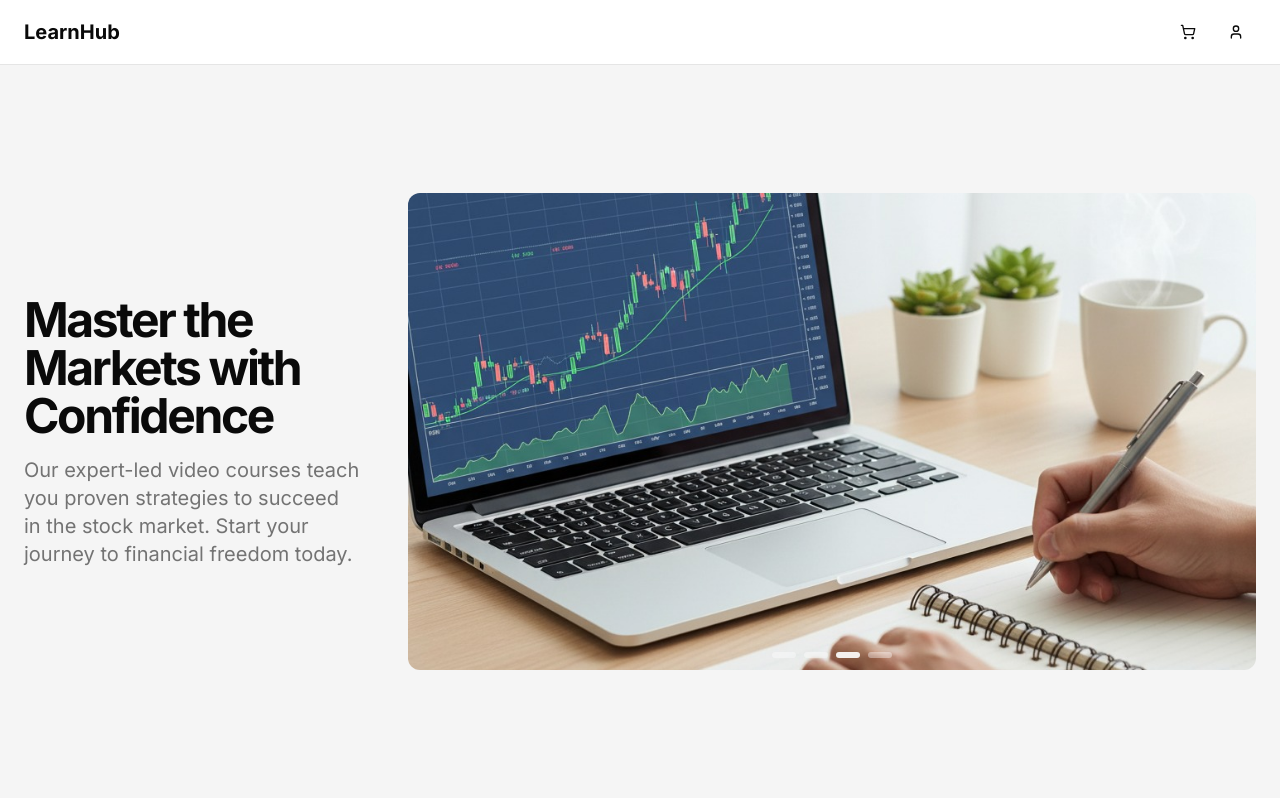
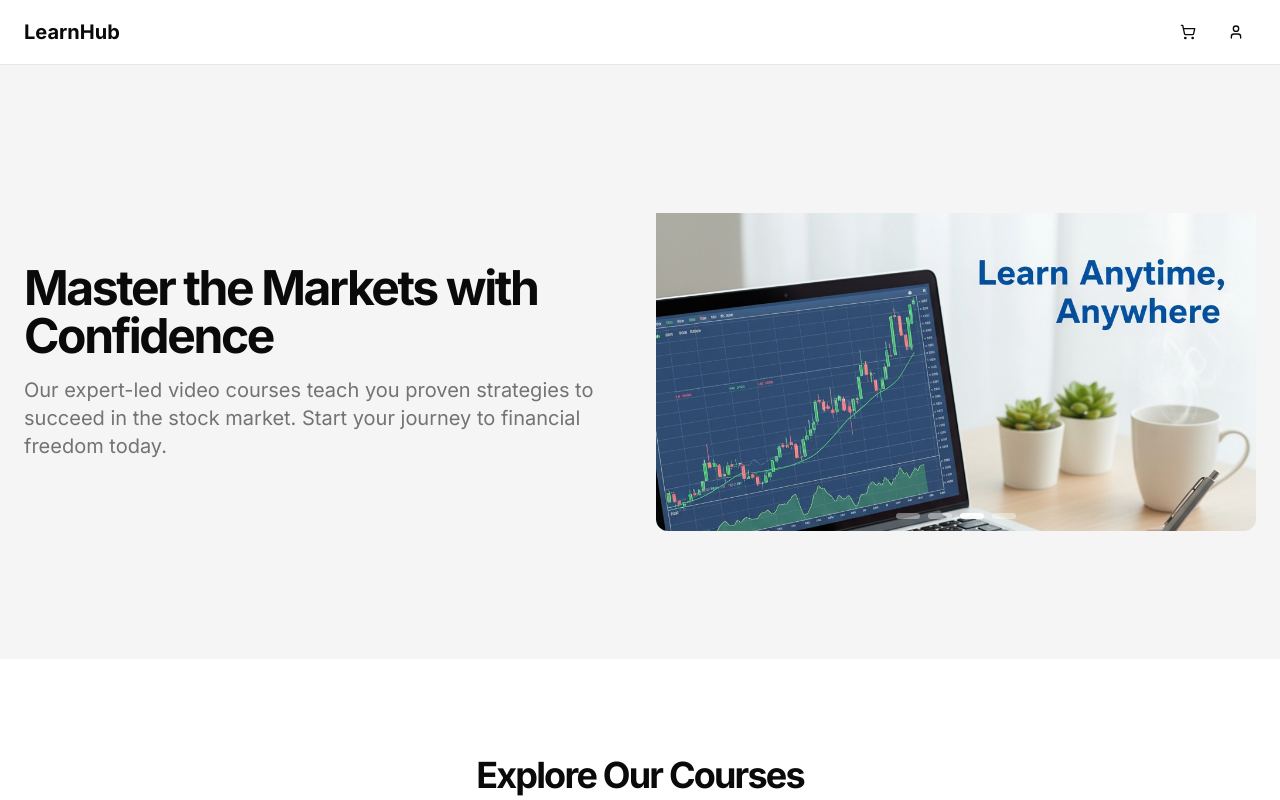
Before and after one commit to jiten-kr/stck-crs, a Next.js app: page / in a window 1280 px wide. Shown: the top 800 px of the page. Built offline with nearby package versions, Linux system fonts and the light colour scheme.

Commit message:
devided layout

```diff
--- a/app/page.tsx
+++ b/app/page.tsx
@@ -66,10 +66,11 @@ export default function HomePage() {
 
   return (
     <div className="flex flex-col">
+      {/* Hero Section */}
       <section className="w-full py-12 md:py-24 lg:py-32 bg-muted">
         <div className="container px-4 md:px-6">
-          <div className="grid gap-6 lg:grid-cols-10 lg:gap-12 items-center">
-            <div className="space-y-4 lg:col-span-3">
+          <div className="grid gap-8 md:grid-cols-2 items-center">
+            <div className="space-y-4">
               <h1 className="text-3xl font-bold tracking-tighter sm:text-4xl md:text-5xl">
                 Master the Markets with Confidence
               </h1>
@@ -79,7 +80,9 @@ export default function HomePage() {
                 freedom today.
               </p>
             </div>
-            <FeatureCarousel className="lg:col-span-7" />
+            <div className="w-full">
+              <FeatureCarousel className="w-full h-full" />
+            </div>
           </div>
         </div>
       </section>
--- a/components/feature-carousel.tsx
+++ b/components/feature-carousel.tsx
@@ -62,6 +62,8 @@ export default function FeatureCarousel({
         }}
       >
         {images.map((image, index) => (
+          <div className="relative w-full h-[50vh] sm:h-[60vh] md:h-[70vh] lg:h-[80vh]">
+            {images.map((image, index) => (
               <div
                 key={image.src}
                 className="absolute inset-0 transition-opacity duration-700 ease-in-out"
@@ -72,9 +74,11 @@ export default function FeatureCarousel({
                   alt={image.alt}
                   fill
                   priority={index === 0}
-              sizes="(max-width: 640px) 100vw, (max-width: 1024px) 80vw, 60vw"
-              className="object-cover"
+                  sizes="100vw"
+                  className="object-contain"
                 />
+              </div>
+            ))}
           </div>
         ))}
       </div>
```
Lines whose indentation alone changed are shown as unchanged.
